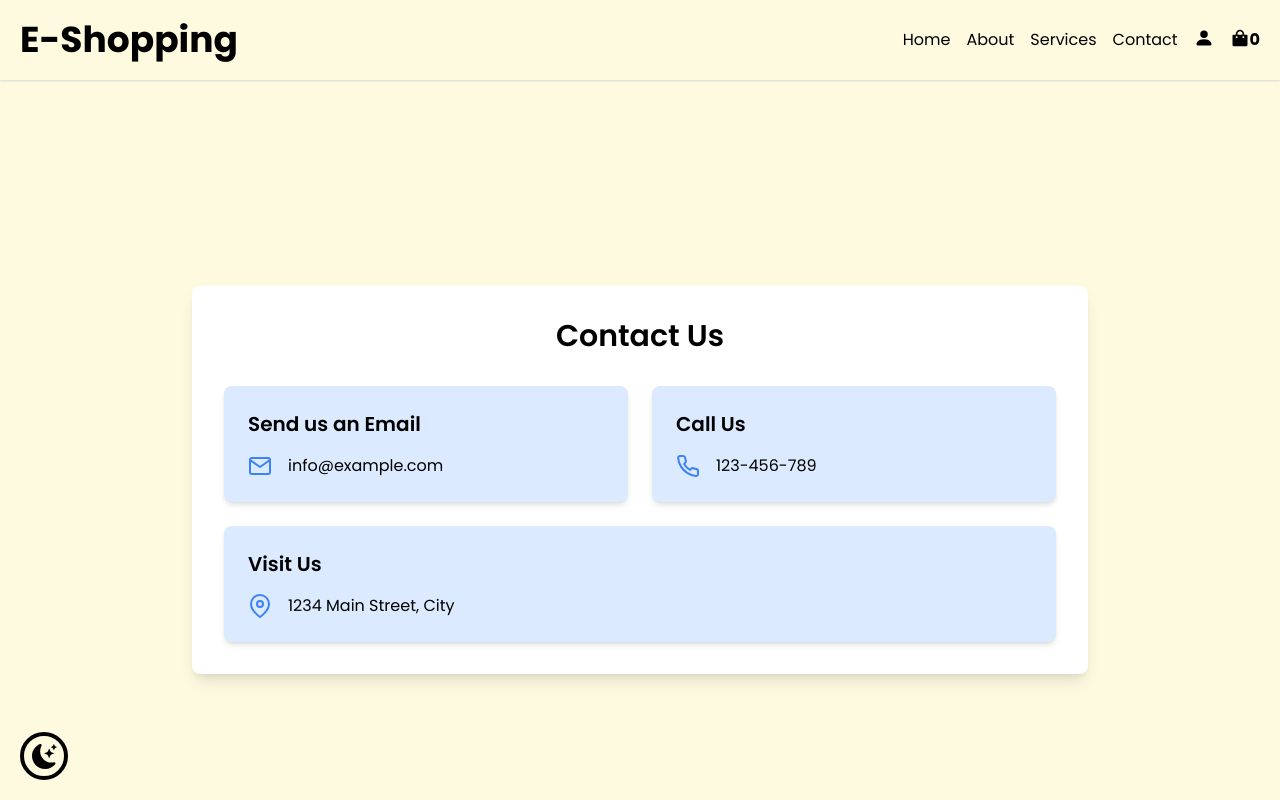
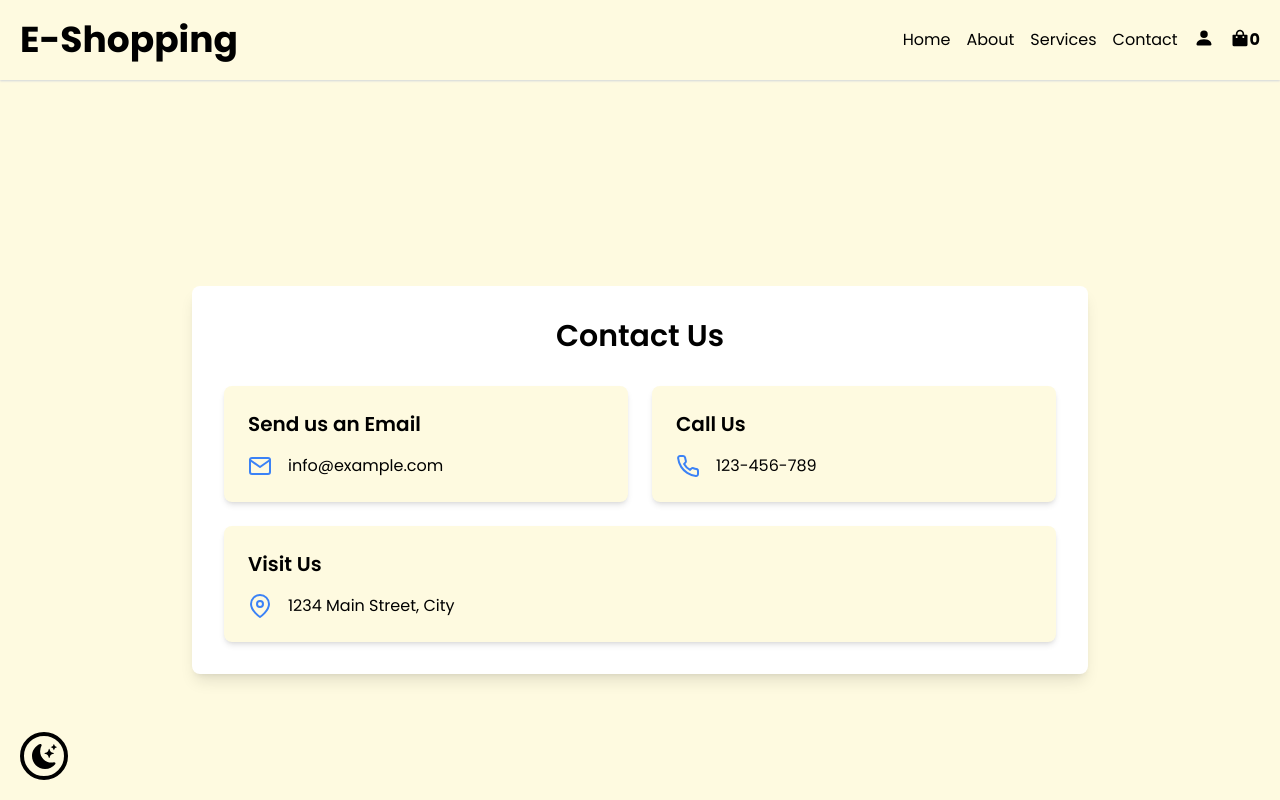
Before and after one commit to shaqqitech/e-shopping, a Next.js app: page /contact in a window 1280 px wide. Shown: the top 800 px of the page. Built offline with nearby package versions, Linux system fonts and the light colour scheme.

Commit message:
changed contact page background

```diff
--- a/src/app/contact/page.js
+++ b/src/app/contact/page.js
@@ -7,14 +7,14 @@ const ContactUsPage = () => {
       <div className="container mx-auto max-w-4xl bg-white dark:bg-gray-800 rounded-lg shadow-lg p-8">
         <h1 className="text-3xl font-semibold text-center mb-8">Contact Us</h1>
         <div className="grid grid-cols-1 sm:grid-cols-2 gap-6">
-          <div className="bg-blue-100 dark:bg-gray-900 p-6 rounded-lg shadow-md">
+          <div className="bg-[#fefae0] dark:bg-gray-900 p-6 rounded-lg shadow-md">
             <h2 className="text-xl font-semibold mb-4">Send us an Email</h2>
             <div className="flex items-center space-x-4">
               <FiMail className="text-2xl text-blue-500" />
               <a href="mailto:info@example.com">info@example.com</a>
             </div>
           </div>
-          <div className="bg-blue-100 dark:bg-gray-900 p-6 rounded-lg shadow-md">
+          <div className="bg-[#fefae0] dark:bg-gray-900 p-6 rounded-lg shadow-md">
             <h2 className="text-xl font-semibold mb-4">Call Us</h2>
             <div className="flex items-center space-x-4">
               <FiPhone className="text-2xl text-blue-500" />
@@ -22,7 +22,7 @@ const ContactUsPage = () => {
             </div>
           </div>
         </div>
-        <div className="bg-blue-100 dark:bg-gray-900 p-6 rounded-lg shadow-md mt-6">
+        <div className="bg-[#fefae0] dark:bg-gray-900 p-6 rounded-lg shadow-md mt-6">
           <h2 className="text-xl font-semibold mb-4">Visit Us</h2>
           <div className="flex items-center space-x-4">
             <FiMapPin className="text-2xl text-blue-500" />
```
